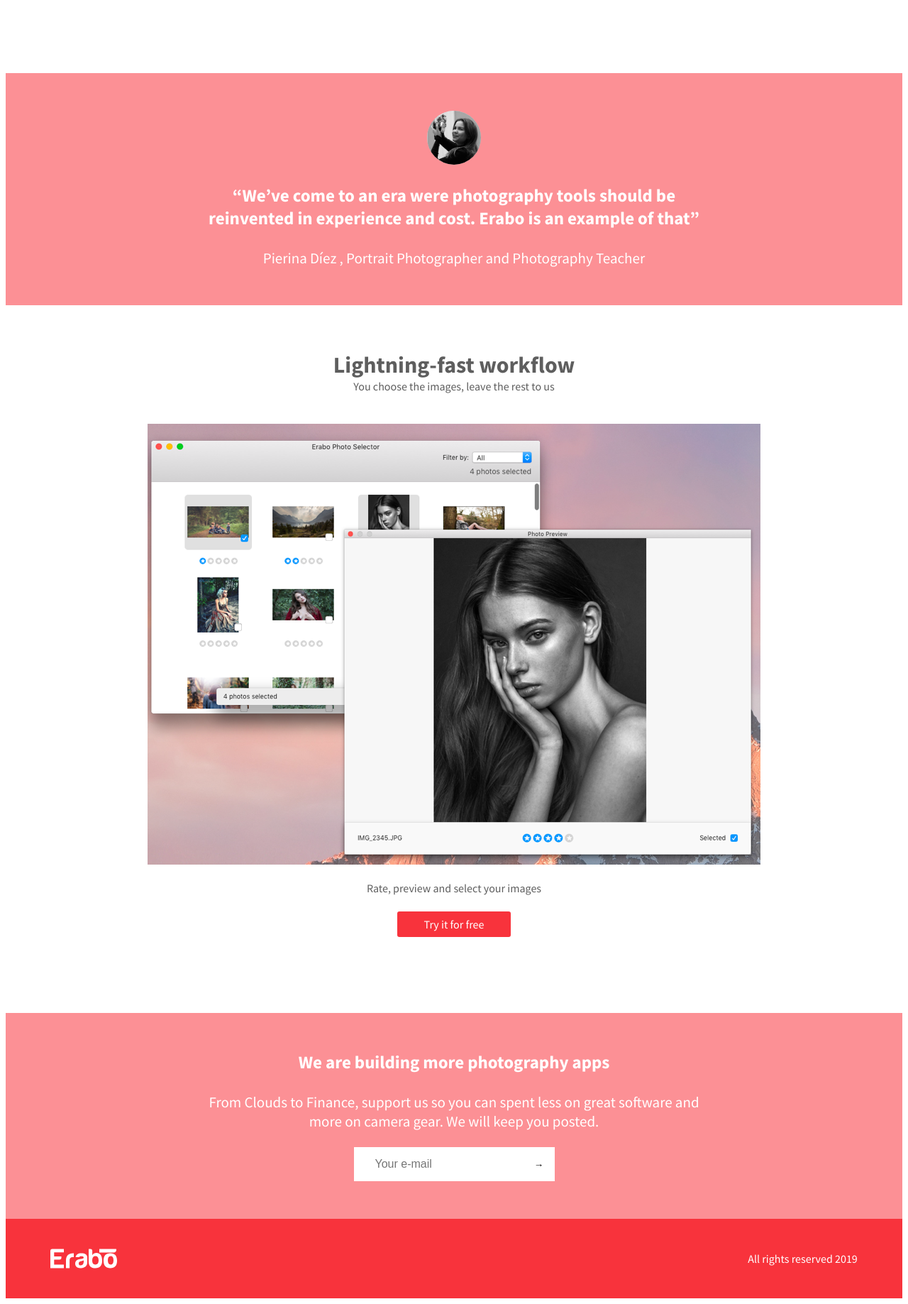
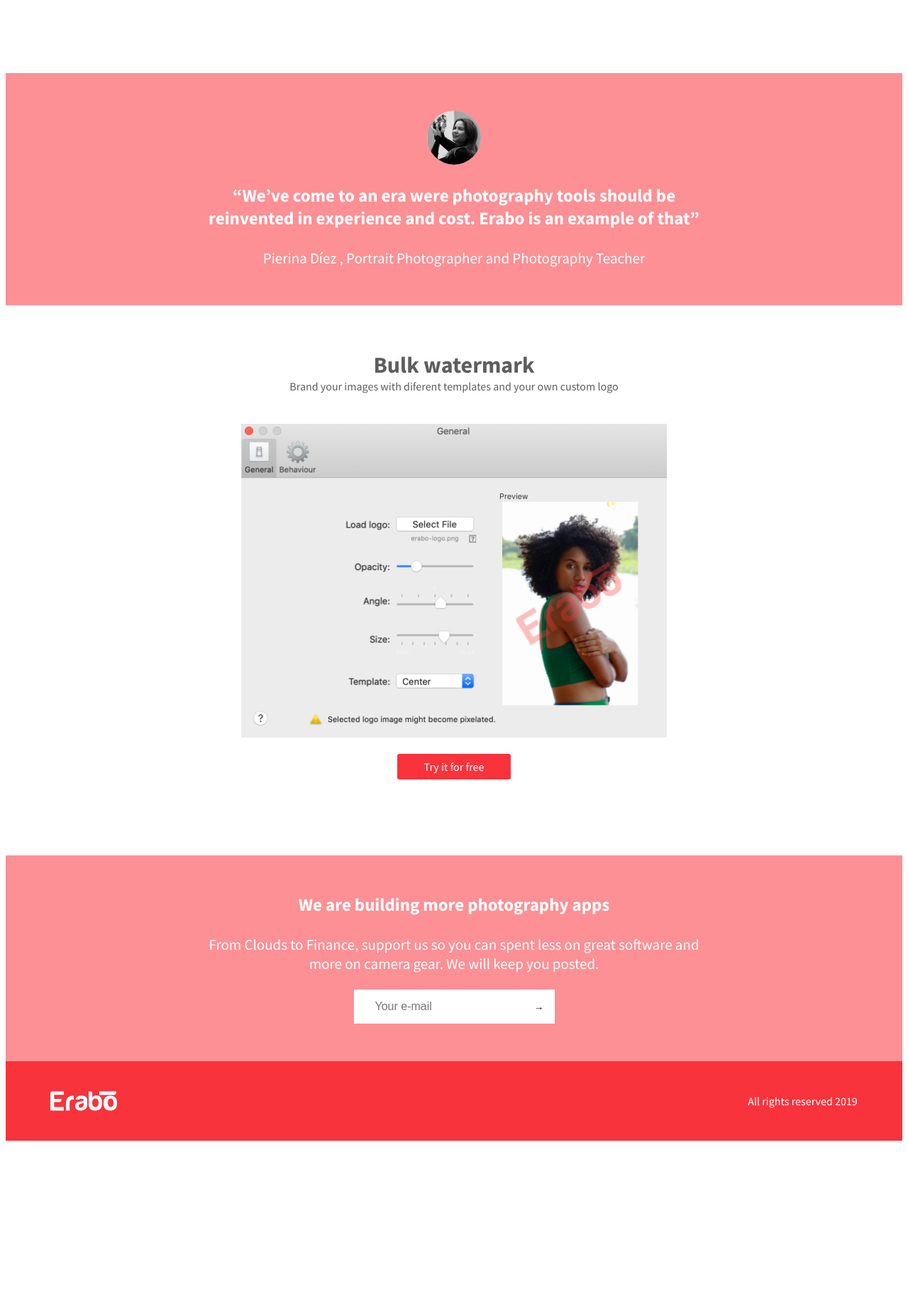
Before and after one commit to eraboapp/eraboapp.github.io, a Jekyll site: the page built from index.html, in a window 1280 px wide, cut to the strip 609-2446 px from the top of the page. Shown: the whole strip at 71% size. Built offline with Jekyll 4.4.1, drawn with Linux system fonts in a browser that asks for light colours; after the commit the page ends 2224 px from its top, so only the background shows below that.

Commit message:
Change Core feature

```diff
--- a/_sass/_core-features.scss
+++ b/_sass/_core-features.scss
@@ -28,7 +28,7 @@
         margin-top: 43px;
         img{
             width: 100%;
-            max-width:864px;
+            max-width:600px;
             @include center-block;
         }
         p{
--- a/index.html
+++ b/index.html
@@ -22,11 +22,11 @@
 </section>
 
 <section class="core-features">
-  <h1 class="title">Lightning-fast workflow</h1>
-  <h2 class="sub-title">You choose the images, leave the rest to us</h2>
+  <h1 class="title">Bulk watermark</h1>
+  <h2 class="sub-title">Brand your images with diferent templates and your own custom logo</h2>
   <div class="core-features__big">
     <img src="/assets/images/key.png" alt="#">
-    <p>Rate, preview and select your images</p>
+    <!-- <p>Rate, preview and select your images</p> -->
     <a href="#" class="btn">Try it for free</a>
   </div>
 </section>
```
Also changed, not shown: assets/images/key.png, assets/images/key2.png (added).
